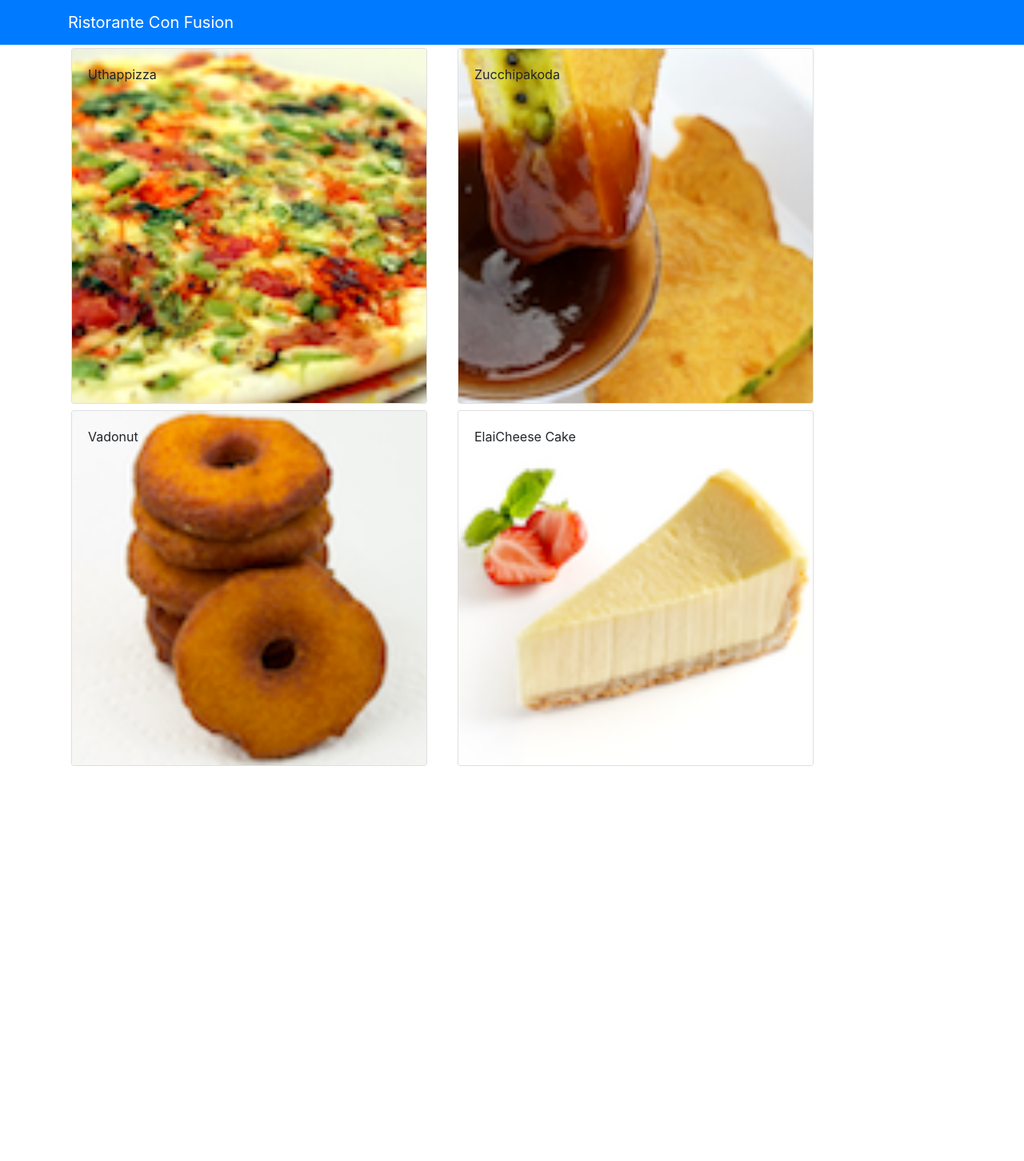
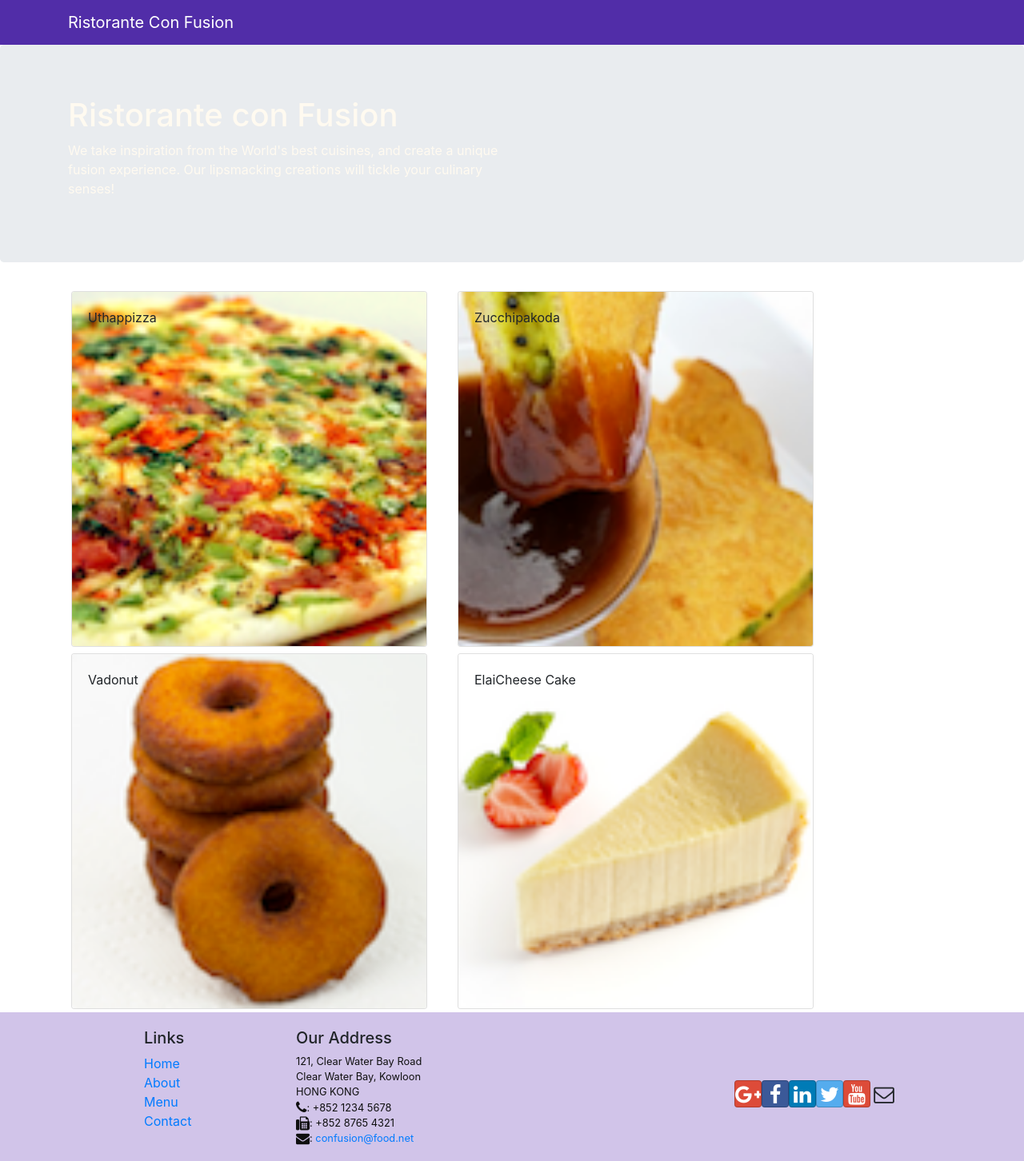
Before and after one commit to mukul-kmr-jha/HKUST_Full-Stack, a React (Create React App) app in the folder C2-ReactJs/confusion/: page /contactus in a window 1280 px wide. Shown: the top 1452 px of the page at 80% size. Before the commit the page ends 962 px from the top, so only its background shows below. Built offline with nearby package versions, Linux system fonts and the light colour scheme.

Commit message:
Header and Footer

```diff
--- a/C2-ReactJs/confusion/package.json
+++ b/C2-ReactJs/confusion/package.json
@@ -3,6 +3,8 @@
   "version": "0.1.0",
   "private": true,
   "dependencies": {
+    "bootstrap-social": "^5.1.1",
+    "font-awesome": "^4.7.0",
     "react": "^16.8.6",
     "react-dom": "^16.8.6",
     "react-scripts": "3.0.1"
--- a/C2-ReactJs/confusion/src/App.css
+++ b/C2-ReactJs/confusion/src/App.css
@@ -1,33 +1,36 @@
-/* .App {
-  text-align: center;
+.row-header{
+  margin:0px auto;
+  padding:0px auto;
+}
+.row-header a {
+  color:whitesmoke;
 }
 
-.App-logo {
-  animation: App-logo-spin infinite 20s linear;
-  height: 40vmin;
-  pointer-events: none;
+.row-content {
+  margin:0px auto;
+  padding: 50px 0px 50px 0px;
+  border-bottom: 1px ridge;
+  min-height:400px;
 }
 
-.App-header {
-  background-color: #282c34;
-  min-height: 100vh;
-  display: flex;
-  flex-direction: column;
-  align-items: center;
-  justify-content: center;
-  font-size: calc(10px + 2vmin);
-  color: white;
+.footer{
+  background-color: #D1C4E9;
+  margin:0px auto;
+  padding: 20px 0px 20px 0px;
+}
+.jumbotron {
+  padding:70px 30px 70px 30px;
+  margin:0px auto;
+  background: #9575CD ;
+  color:floralwhite;
 }
 
-.App-link {
-  color: #61dafb;
+address{
+  font-size:80%;
+  margin:0px;
+  color:#0f0f0f;
 }
 
-@keyframes App-logo-spin {
-  from {
-    transform: rotate(0deg);
-  }
-  to {
-    transform: rotate(360deg);
-  }
-} */
+.navbar-dark {
+  background-color: #512DA8;
+}
--- a/C2-ReactJs/confusion/src/App.js
+++ b/C2-ReactJs/confusion/src/App.js
@@ -1,4 +1,5 @@
 import React, { Component } from 'react';
+import './App.css';
 import Main from './components/MainComponent';
 
 class App extends Component {
--- a/C2-ReactJs/confusion/src/components/DishDetailComponent.js
+++ b/C2-ReactJs/confusion/src/components/DishDetailComponent.js
@@ -6,7 +6,7 @@
     return (
         <div className='col-12 col-md-5 m-1'>
             <Card>
-                <CardImg bottom src={dish.image} alt={dish.name} />
+                <CardImg bottom width="100%" src={dish.image} alt={dish.name} />
                 <CardBody>
                     <CardTitle>{dish.name}</CardTitle>
                     <CardText>{dish.description}</CardText>
--- /dev/null
+++ b/C2-ReactJs/confusion/src/components/FooterComponent.js
@@ -0,0 +1,50 @@
+import React from 'react';
+
+function Footer(props) {
+    return(
+    <div className="footer">
+        <div className="container">
+            <div className="row justify-content-center">
+                <div className="col-4 offset-1 col-sm-2">
+                    <h5>Links</h5>
+                    <ul className="list-unstyled">
+                        <li><a href="#">Home</a></li>
+                        <li><a href="#">About</a></li>
+                        <li><a href="#">Menu</a></li>
+                        <li><a href="contactus.html">Contact</a></li>
+                    </ul>
+                </div>
+                <div className="col-7 col-sm-5">
+                    <h5>Our Address</h5>
+                    <address>
+		              121, Clear Water Bay Road<br />
+		              Clear Water Bay, Kowloon<br />
+		              HONG KONG<br />
+		              <i className="fa fa-phone fa-lg"></i>: +852 1234 5678<br />
+		              <i className="fa fa-fax fa-lg"></i>: +852 8765 4321<br />
+		              <i className="fa fa-envelope fa-lg"></i>: <a href="mailto:confusion@food.net">
+                         confusion@food.net</a>
+                    </address>
+                </div>
+                <div className="col-12 col-sm-4 align-self-center">
+                    <div className="text-center">
+                        <a className="btn btn-social-icon btn-google" href="http://google.com/+"><i className="fa fa-google-plus"></i></a>
+                        <a className="btn btn-social-icon btn-facebook" href="http://www.facebook.com/profile.php?id="><i className="fa fa-facebook"></i></a>
+                        <a className="btn btn-social-icon btn-linkedin" href="http://www.linkedin.com/in/"><i className="fa fa-linkedin"></i></a>
+                        <a className="btn btn-social-icon btn-twitter" href="http://twitter.com/"><i className="fa fa-twitter"></i></a>
+                        <a className="btn btn-social-icon btn-google" href="http://youtube.com/"><i className="fa fa-youtube"></i></a>
+                        <a className="btn btn-social-icon" href="mailto:"><i className="fa fa-envelope-o"></i></a>
+                    </div>
+                </div>
+            </div>
+            <div className="row justify-content-center">
+                <div className="col-auto">
+                    <p>© Copyright 2018 Ristorante Con Fusion</p>
+                </div>
+            </div>
+        </div>
+    </div>
+    )
+}
+
+export default Footer;
--- /dev/null
+++ b/C2-ReactJs/confusion/src/components/HeaderComponent.js
@@ -0,0 +1,28 @@
+import React, { Component } from 'react';
+import { Navbar, NavbarBrand, Jumbotron } from 'reactstrap';
+
+class Header extends Component {
+  render() {
+    return(
+    <React.Fragment>
+      <Navbar dark style = {{marginBottom:'0'}}>
+        <div className="container">
+            <NavbarBrand style = {{color:'white'}} href="/">Ristorante Con Fusion</NavbarBrand>
+        </div>
+      </Navbar>
+      <Jumbotron>
+           <div className="container">
+               <div className="row row-header">
+                   <div className="col-12 col-sm-6">
+                       <h1>Ristorante con Fusion</h1>
+                       <p>We take inspiration from the World's best cuisines, and create a unique fusion experience. Our lipsmacking creations will tickle your culinary senses!</p>
+                   </div>
+               </div>
+           </div>
+       </Jumbotron>
+    </React.Fragment>
+    );
+  }
+}
+
+export default Header;
--- a/C2-ReactJs/confusion/src/components/MainComponent.js
+++ b/C2-ReactJs/confusion/src/components/MainComponent.js
@@ -2,6 +2,8 @@
 import { Navbar, NavbarBrand } from 'reactstrap';
 import Menu from './MenuComponent';
 import DishDetail from './DishDetailComponent';
+import Header from './HeaderComponent';
+import Footer from './FooterComponent';
 import { DISHES } from '../shared/dishes';
 
 class Main extends Component {
@@ -22,13 +24,10 @@
 
     return (
       <div>
-        <Navbar dark color="primary">
-          <div className="container">
-            <NavbarBrand href="/">Ristorante Con Fusion</NavbarBrand>
-          </div>
-        </Navbar>
+        <Header />
         <Menu dishes={this.state.dishes} onClick={(dishId) => this.onDishSelect(dishId)} />
         <DishDetail dish={this.state.dishes.filter((dish) => dish.id === this.state.selectedDish)[0]} />
+        <Footer />
       </div>
     );
   }
--- a/C2-ReactJs/confusion/src/index.js
+++ b/C2-ReactJs/confusion/src/index.js
@@ -3,6 +3,8 @@
 import './index.css';
 import App from './App';
 import 'bootstrap/dist/css/bootstrap.min.css';
+import 'font-awesome/css/font-awesome.css';
+import 'bootstrap-social/bootstrap-social.css';
 import * as serviceWorker from './serviceWorker';
 
 ReactDOM.render(<App />, document.getElementById('root'));
```
